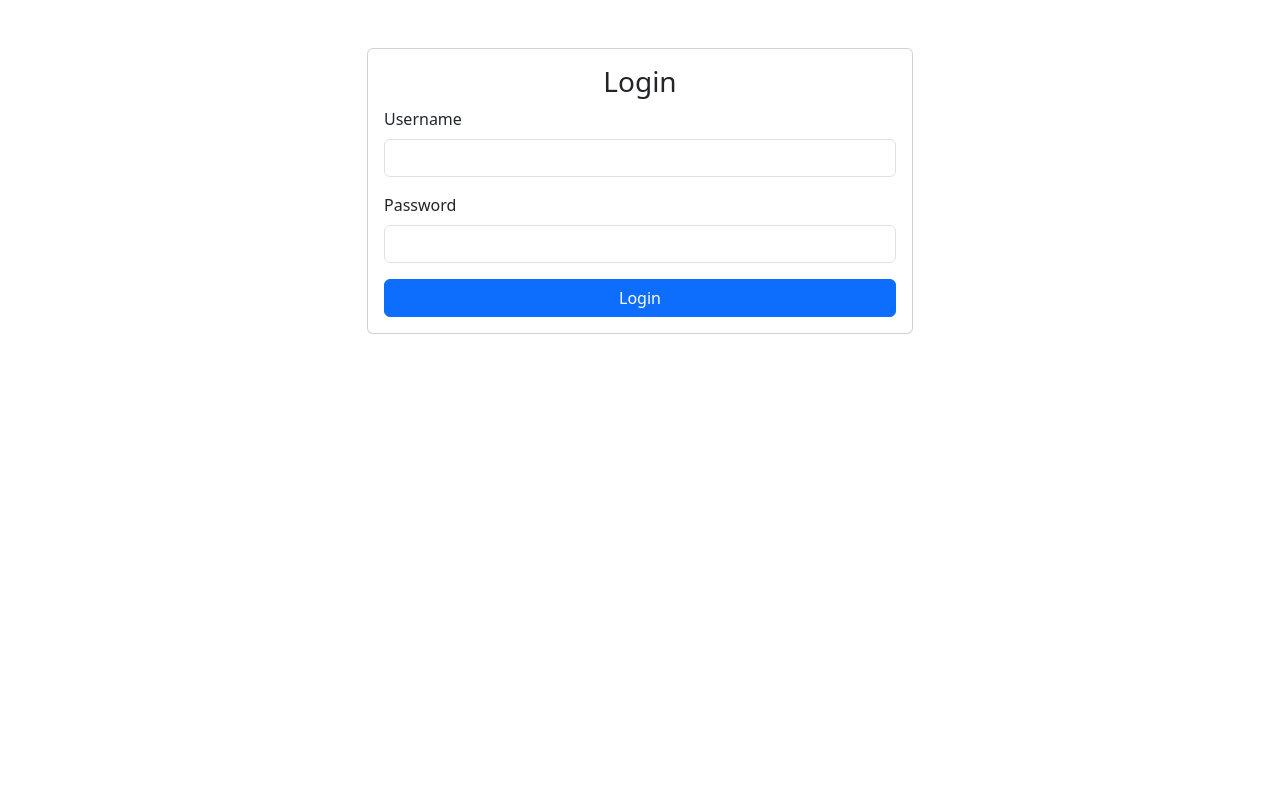
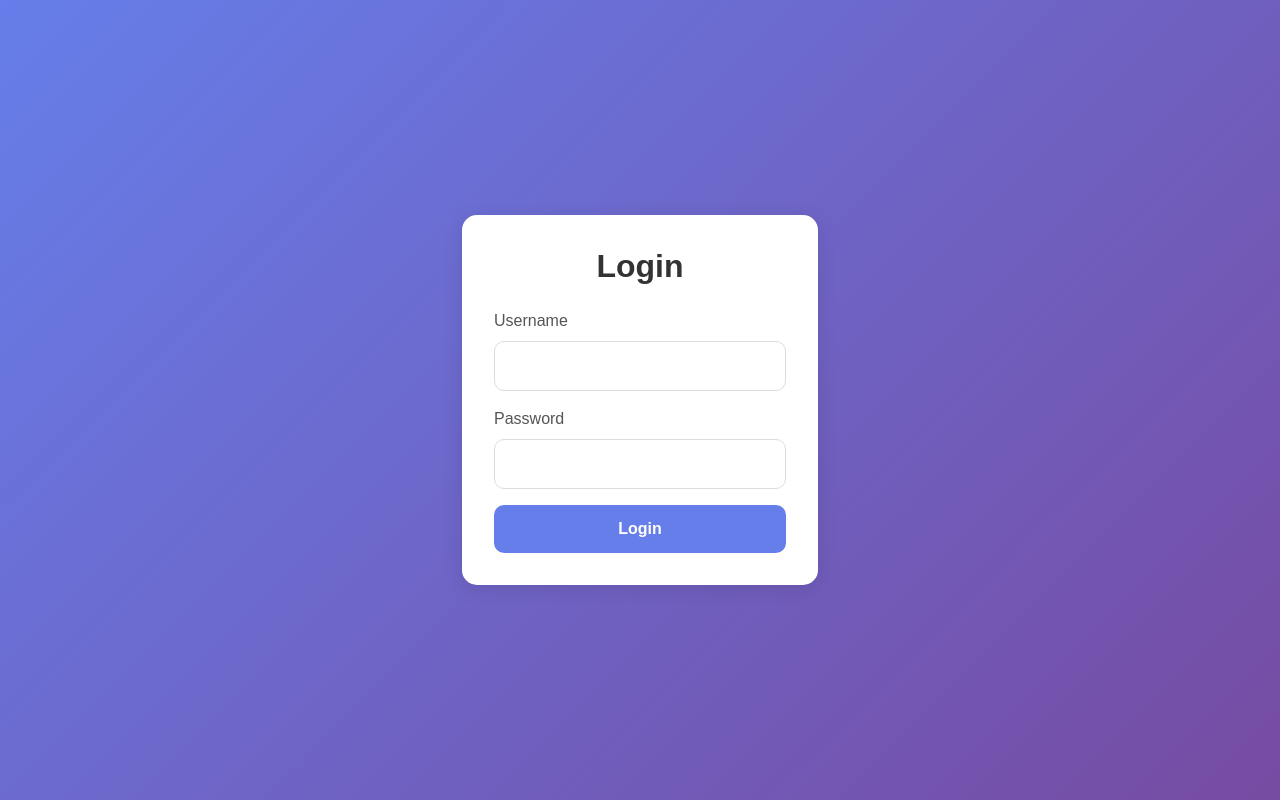
Before and after one commit to success-techy/chat-app, a Flask app: page /login in a window 1280 px wide. Run offline with Flask 3, Linux system fonts and the light colour scheme.

Commit message:
Update login.html

```diff
--- a/templates/login.html
+++ b/templates/login.html
@@ -5,12 +5,66 @@
     <meta name="viewport" content="width=device-width, initial-scale=1.0">
     <title>Login</title>
     <link href="https://cdn.jsdelivr.net/npm/bootstrap@5.3.0/dist/css/bootstrap.min.css" rel="stylesheet">
+    <style>
+        body {
+            background: linear-gradient(135deg, #667eea 0%, #764ba2 100%);
+            height: 100vh;
+            display: flex;
+            align-items: center;
+            justify-content: center;
+            font-family: 'Arial', sans-serif;
+        }
+        .card {
+            border: none;
+            border-radius: 15px;
+            box-shadow: 0 4px 20px rgba(0, 0, 0, 0.1);
+            overflow: hidden;
+        }
+        .card-body {
+            padding: 2rem;
+        }
+        .card-title {
+            font-size: 2rem;
+            font-weight: bold;
+            color: #333;
+            margin-bottom: 1.5rem;
+        }
+        .form-label {
+            font-weight: 500;
+            color: #555;
+        }
+        .form-control {
+            border-radius: 10px;
+            padding: 0.75rem 1rem;
+            border: 1px solid #ddd;
+            transition: all 0.3s ease;
+        }
+        .form-control:focus {
+            border-color: #667eea;
+            box-shadow: 0 0 5px rgba(102, 126, 234, 0.5);
+        }
+        .btn-primary {
+            background-color: #667eea;
+            border: none;
+            border-radius: 10px;
+            padding: 0.75rem;
+            font-size: 1rem;
+            font-weight: 600;
+            transition: background-color 0.3s ease;
+        }
+        .btn-primary:hover {
+            background-color: #5a6fd1;
+        }
+        .btn-primary:active {
+            background-color: #4a5eb8;
+        }
+    </style>
 </head>
 <body>
     <div class="container">
         <div class="row justify-content-center">
-            <div class="col-md-6">
-                <div class="card mt-5">
+            <div class="col-md-6 col-lg-4">
+                <div class="card">
                     <div class="card-body">
                         <h3 class="card-title text-center">Login</h3>
                         <form action="/login" method="POST">
```
